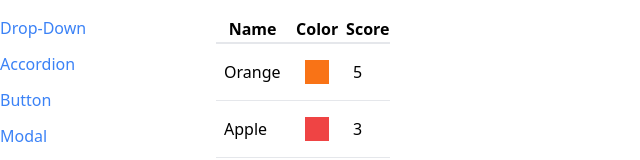
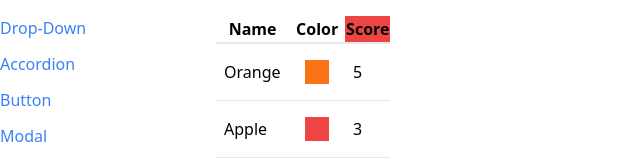
Before and after one commit to lxkrmr/react-comps-2023, a React (Create React App) app: page /table in a window 1280 px wide. Shown: the top 160 px of the page, without its empty margins (0-640 px from the left). Built offline with nearby package versions, Linux system fonts and the light colour scheme.

Commit message:
✨ make header customizable

```diff
--- a/src/components/Table.js
+++ b/src/components/Table.js
@@ -1,5 +1,11 @@
+import { Fragment } from 'react';
+
 function Table({ config, data, keyFn }) {
   const renderedHeaders = config.map((column) => {
+    if (column.header) {
+      return <Fragment key={column.label}>{column.header()}</Fragment>;
+    }
+
     return <th key={column.label}>{column.label}</th>;
   });
 
--- a/src/pages/TablePage.js
+++ b/src/pages/TablePage.js
@@ -16,8 +16,9 @@
     },
     {
       label: 'Score',
+      header: () => <th className="bg-red-500">Score</th>,
       render: (fruit) => fruit.score,
-      sort: (a, b) => console.log('code to implement sorting'),
+      sort: (a, b) => a - b,
     },
   ];
 
```
